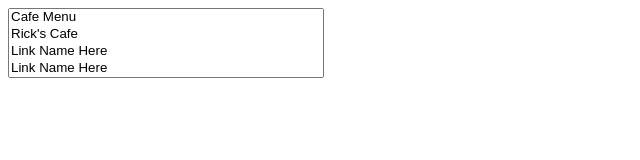
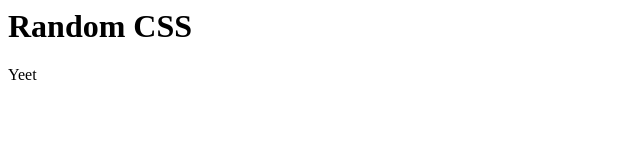
Before and after one commit to pawanj301/pa1_captures, a plain HTML site: page index.html in a window 1280 px wide. Shown: the whole page, without its empty margins (0-640 px from the left). Drawn offline with Linux system fonts and the light colour scheme.

Commit message:
Update index.html

```diff
--- a/index.html
+++ b/index.html
@@ -1,18 +1,16 @@
-<select name="list" onclick="if(options[selectedIndex].value)
-window.location.href=(options[selectedIndex].
-value)" size="4" border="0" style="color=:#000000; background-color:#ffffff; width:25%">
-<option>
-<b>Cafe Menu</b>
-<option
-value="http://URL Here">
-Rick's Cafe
-<option
-value="http://URL Here">
-Link Name Here
-<option
-value="http://URL Here">
-Link Name Here
-<option
-value="http://URL Here">
-Link Name Here
-</select>
+<div class="nav-bar">
+  <div class="nav-inside">
+ <div class="calc-name">
+  <h1>Random CSS</h1>
+   </div>
+  <div class="icon-box">
+    <i onclick="darken(),otherapps()" class="fas fa-th"></i>
+    <i onclick="darkentwo(),togglesettings()" class="fas mleft fa-cog"></i>
+    </div>
+    </div>
+  </div>
+<div class="basic-card">
+  <div class="padding-box">
+    Yeet
+    </div>
+  </div>
```
